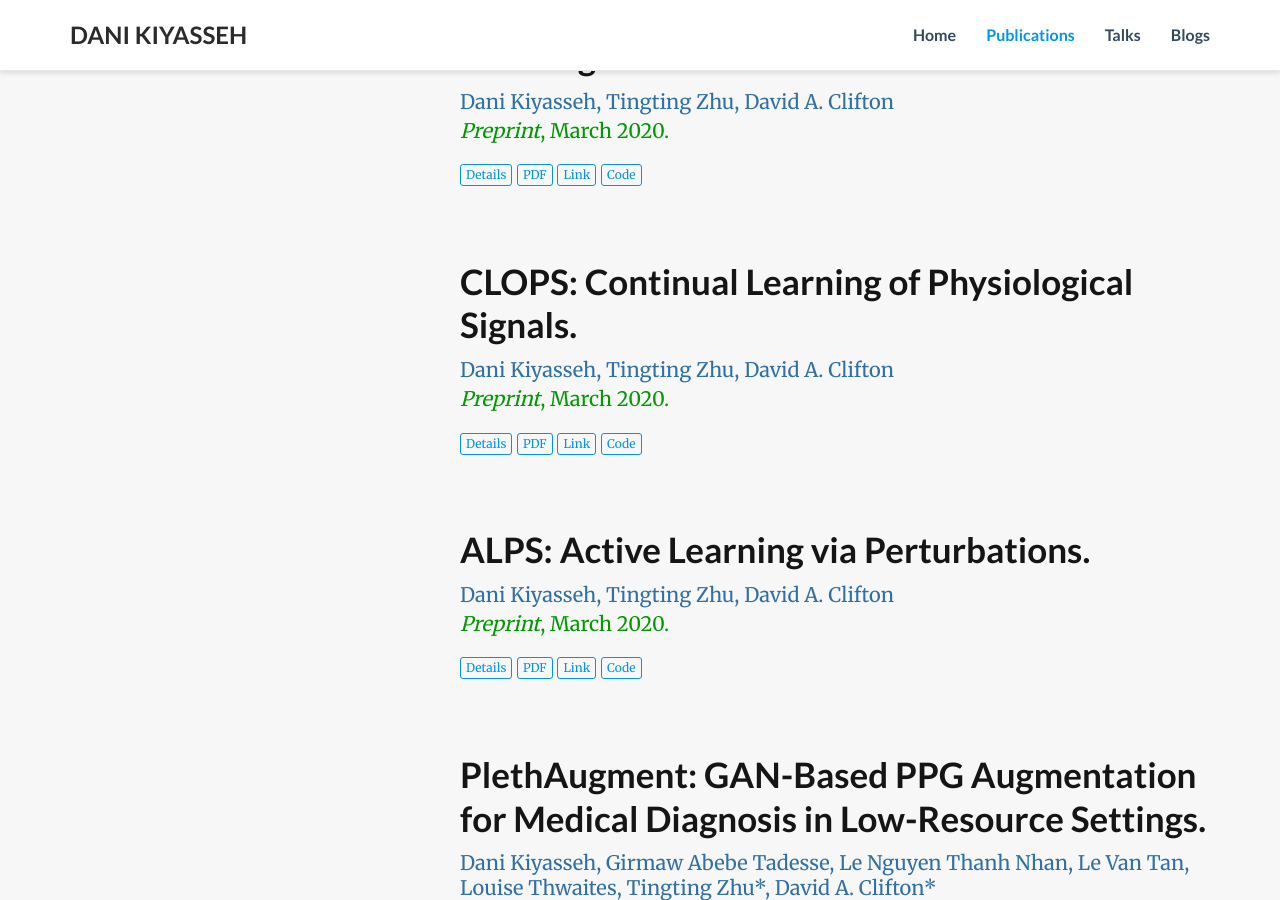
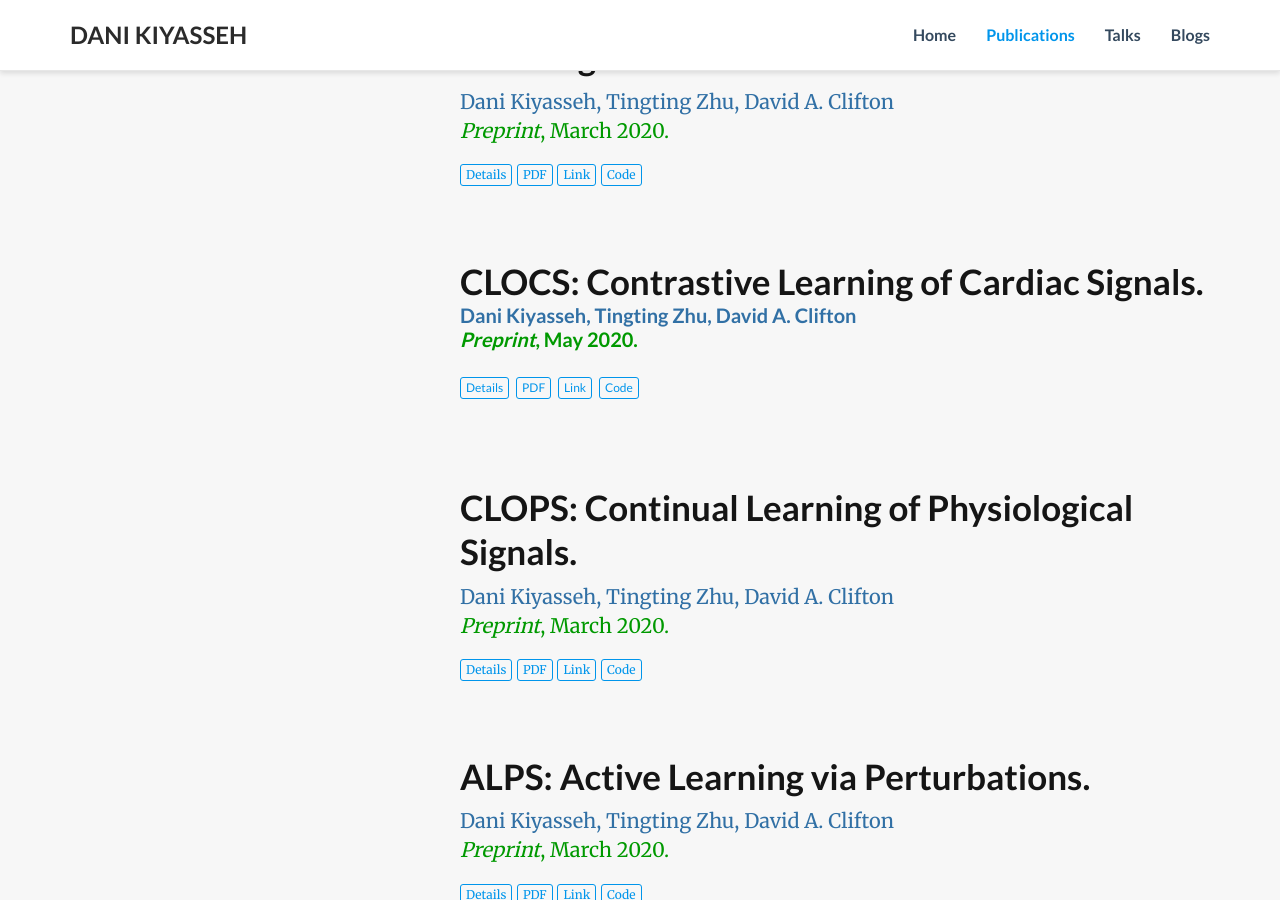
Before and after one commit to danikiyasseh/danikiyasseh.github.io, a Jekyll site: the page index.html, which Jekyll copies as it is, in a window 1280 px wide and 900 px high, scrolled down 1044 px. Built offline with Jekyll 4.4.1, drawn with Linux system fonts in a browser that asks for light colours; nearby versions of some CDN libraries; a style sheet for code colours, icons or effects is not loaded.

Commit message:
Update index.html

```diff
--- a/index.html
+++ b/index.html
@@ -288,6 +288,55 @@
 	</a>
 
 	<a class="btn btn-primary btn-outline btn-xs" href="https://github.com/danikiyasseh/SoQal">
+	  Code
+	</a>
+
+      </div>
+    </div>
+  </div>
+</div>
+
+<div class="pub-list-item" itemscope itemtype="http://schema.org/CreativeWork">
+  <div class="row">
+
+<!--     <div class="col-md-12">
+      <a href="">
+        <img src="https://danikiyasseh.github.io/publications/images/rbme_pipeline.png" class="pub-banner"
+             itemprop="image">
+      </a>
+    </div> -->
+
+     <div class="col-md-12">
+      <h3 class="article-title" itemprop="name">
+        <a href="https://danikiyasseh.github.io/publications/CLOCS/" itemprop="url">CLOCS: Contrastive Learning of Cardiac Signals.
+      <div class="pub-abstract" itemprop="text">
+      </div>
+
+      <div class="pub-authors" itemprop="author">
+        Dani Kiyasseh, Tingting Zhu, David A. Clifton
+      </div>
+
+      <div class="pub-publication">
+        <em> Preprint</em>, May 2020.
+      </div>
+
+      <div class="pub-links">
+
+
+	<a class="btn btn-primary btn-outline btn-xs" href="https://danikiyasseh.github.io/publications/CLOCS/">
+	  Details
+	</a>
+
+
+	<a class="btn btn-primary btn-outline btn-xs" href="https://danikiyasseh.github.io/publications/documents/CLOCS.pdf">
+	  PDF
+	</a>
+
+	<a class="btn btn-primary btn-outline btn-xs" href="https://arxiv.org/abs/2005.13249">
+	  Link
+	</a>
+
+	<a class="btn btn-primary btn-outline btn-xs" href="https://github.com/danikiyasseh/CLOCS">
 	  Code
 	</a>
 
```
